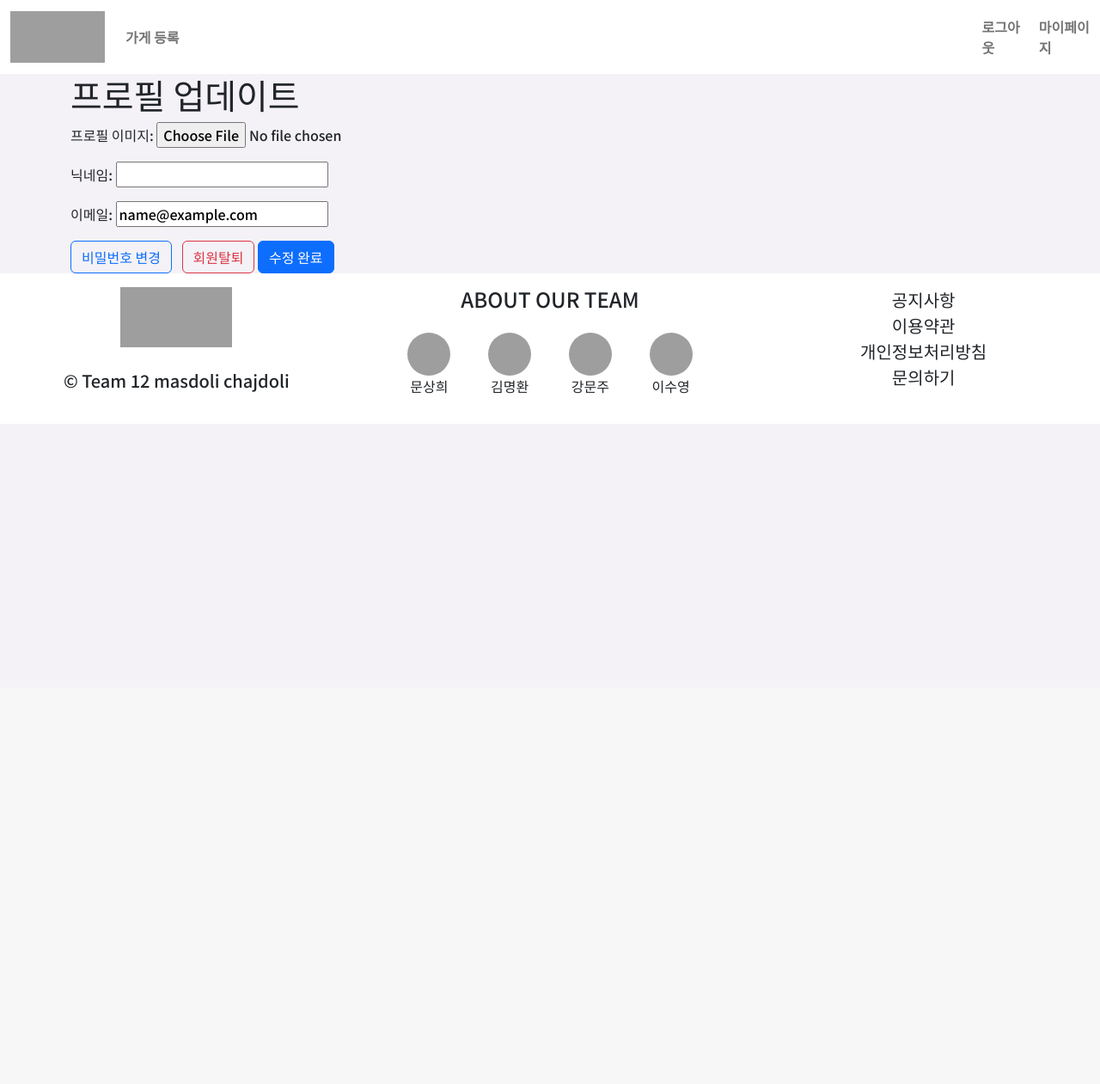
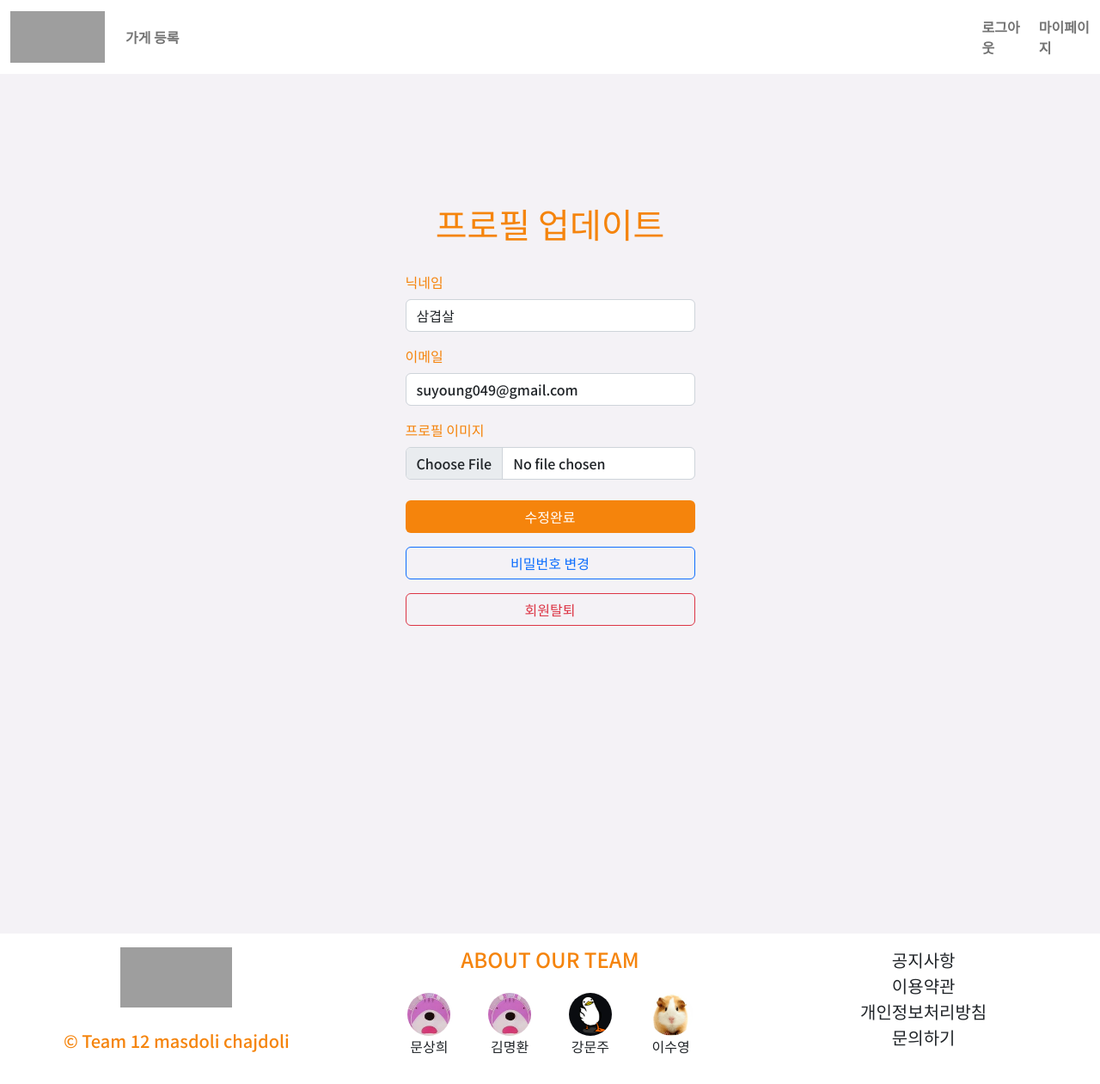
Before and after one commit to MoonSanghee/matdori, a Django app: page /accounts/update/ in a window 1280 px wide. Shown: the whole page at 86% size. Before the commit the page ends 458 px from the top, so only its background shows below. Run offline with Django 3.2, Linux system fonts and the light colour scheme; the visitor is signed in with stand-in values (Sample User, id 1); some libraries are stand-ins or nearby versions; grey boxes are pictures that could not be loaded.

Commit message:
account/update

```diff
--- a/matdori/accounts/forms.py
+++ b/matdori/accounts/forms.py
@@ -30,16 +30,13 @@ class CustomUserChangeForm(UserChangeForm):
     class Meta:
         model = get_user_model()
         fields = (
-            "profile_image",
             "nickname",
             "email",
-
+            "profile_image",
         )
         labels = {
             "nickname": "닉네임",
             "email": "이메일",
             "profile_image": "프로필 이미지",
         }
-        widgets = {
-
-        }
+        widgets = {}
--- a/matdori/accounts/templates/accounts/update.html
+++ b/matdori/accounts/templates/accounts/update.html
@@ -2,13 +2,34 @@
 {% load django_bootstrap5 %}
 
 {% block content %}
-  <h1>프로필 업데이트</h1>
-  <form action="" method="POST" enctype="multipart/form-data">
-    {% csrf_token %}
-    {{ form.as_p }}
-    <a class="btn btn-outline-primary me-2" href="{%  url 'accounts:change_password' %}">비밀번호 변경</a>
-    <a class="btn btn-outline-danger" href="{%  url 'accounts:delete' %}">회원탈퇴</a>
-    <button type="submmit" class="btn btn-primary">수정 완료</button>
-  </form>
+<div class="wrapper">
+  <div class="login-wrap d-flex flex-column">
+    <div class="my-5">
+      <h1 class="text-center post-color pb-4">프로필 업데이트</h1>
+      <form action="" method="POST" enctype="multipart/form-data">
+        {% csrf_token %}
+        <input type="hidden" value="Dcg5dJKsusBRcGYGCXwsaOkxJ7XGypIF95Bj2UvehknuNQsylD2vvnpDlwkOjRAQ">
+        <div class="mb-3"><label class="login-color form-label" for="id_nickname">닉네임</label><input type="text"
+            name="nickname" value="삼겹살" maxlength="80" class="form-control" placeholder="닉네임" required id="id_nickname">
+        </div>
+        <div class="mb-3"><label class="login-color form-label" for="id_email">이메일</label><input type="email"
+            name="email" value="suyoung049@gmail.com" maxlength="254" class="form-control" placeholder="이메일"
+            id="id_email"></div>
+        <div class="mb-3"><label class="login-color form-label" for="id_profile_image">프로필 이미지</label><input type="file"
+            name="profile_image" accept="image/*" class="form-control" id="id_profile_image"></div>
+        <div class="d-grid gap-2 py-2">
+          <button type="submit" class="btn" style="background-color: rgb(245, 132, 12); color: white;">수정완료
+          </button>
+        </div>
+        <div class="d-grid gap-2 py-2">
+          <a class="btn btn-outline-primary " href="/accounts/password/">비밀번호 변경</a>
+        </div>
+        <div class="d-grid gap-2 py-2">
+          <a class="btn btn-outline-danger" href="/accounts/delete/">회원탈퇴</a>
+        </div>
+      </form>
+    </div>
+  </div>
+</div>
 
 {% endblock content %}
--- a/matdori/templates/base.html
+++ b/matdori/templates/base.html
@@ -84,32 +84,32 @@
           <h4 class="text-uppercase mb-4"><a class="navbar-brand fw-bold" href="{% url 'posts:index' %}">
               <img src="https://i.esdrop.com/d/t/bvRLlOwptP/Ug84j6LNz9.jpg" alt="matdori" width="130" height="70">
             </a></h4>
-          <p class="lead mb-0">
+          <p class="lead mb-0 login-color">
             &copy; Team 12 masdoli chajdoli
           </p>
         </div>
         <!-- Footer Social Icons-->
         <div class="col-lg-4 mb-4 mb-lg-0">
-          <h4 class="text-uppercase mb-4">About our Team</h4>
+          <h4 class="text-uppercase mb-4 login-color">About our Team</h4>
           <div class="d-flex justify-content-evenly">
             <div>
               <a class="mx-1" href="#!"><img class="footer_profile mx-auto rounded-circle"
-                  src="{% static 'image/3.jpg' %}" alt="..." /></a>
+                  src="{% static 'images/3.jpg' %}" alt="..." /></a>
               <p>문상희</p>
             </div>
             <div>
               <a class="mx-1" href="#!"><img class="footer_profile mx-auto rounded-circle"
-                  src="{% static 'image/3.jpg' %}" alt="..." /></a>
+                  src="{% static 'images/3.jpg' %}" alt="..." /></a>
               <p>김명환</p>
             </div>
             <div>
               <a class="mx-1" href="#!"><img class="footer_profile mx-auto rounded-circle"
-                  src="{% static 'image/3.jpg' %}" alt="..." /></a>
+                  src="{% static 'images/오리.png' %}" alt="..." /></a>
               <p>강문주</p>
             </div>
             <div>
               <a class="mx-1" href="#!"><img class="footer_profile mx-auto rounded-circle"
-                  src="{% static 'image/3.jpg' %}" alt="..." /></a>
+                  src="{% static 'images/기니피그.png' %}" alt="..." /></a>
               <p>이수영</p>
             </div>
           </div>
```
Also changed, not shown: matdori/accounts/templates/accounts/change_password.html (+12 -7 lines), matdori/accounts/templates/accounts/signup.html (+26 -2 lines), matdori/posts/templates/posts/form.html (+1 -19 lines), matdori/matdori/static/images/기니피그.png (added), matdori/matdori/static/images/오리.png (added).
